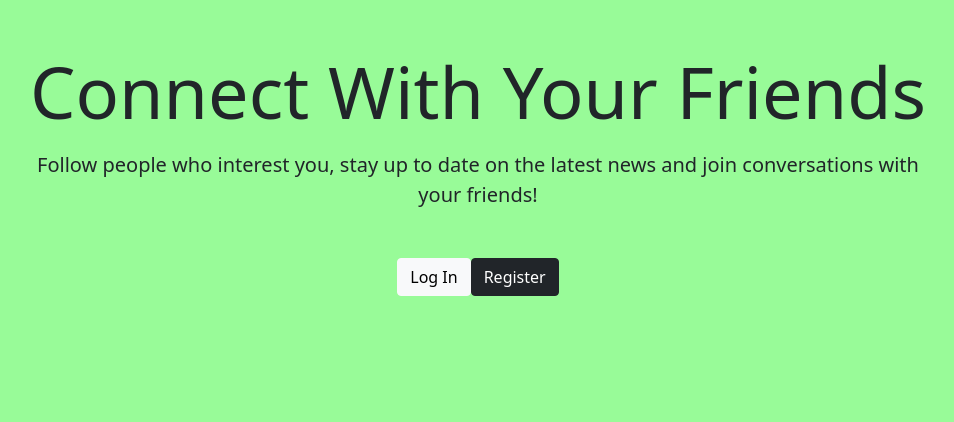
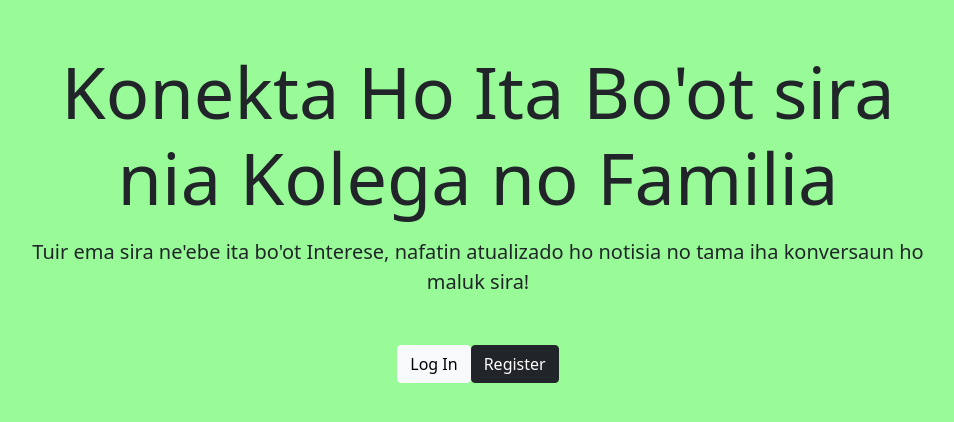
Before and after one commit to fernandezfelicio24/django_insta_media_website-, a Django app: page / in a window 1280 px wide. Shown: the part 56-478 px from the top of the page, without its empty margins (162-1116 px from the left). Run offline with Django 4.2, Linux system fonts and the light colour scheme; some libraries are stand-ins or nearby versions.

Commit message:
Changin some languages

```diff
--- a/landing/templates/landing/index.html
+++ b/landing/templates/landing/index.html
@@ -4,8 +4,8 @@
     <div class="container">
     <div class="row justify-content-center mt-5">
         <div class="col-md-10 col-sm-12 text-center">
-            <h1 class="display-2">Connect With Your Friends</h1>
-            <p class="mt-3 lead">Follow people who interest you, stay up to date on the latest news and join conversations with your friends!</p>
+            <h1 class="display-2">Konekta Ho Ita Bo'ot sira nia Kolega no Familia</h1>
+            <p class="mt-3 lead">Tuir ema sira ne'ebe ita bo'ot Interese, nafatin atualizado ho notisia no tama iha konversaun ho maluk sira!</p>
             <div class="d-flex justify-content-center mt-5">
                 <a href="{% url 'account_login' %}" class="btn btn-light mr-2">Log In</a>
                 <a href="{% url 'account_signup' %}" class="btn btn-dark">Register</a>
```
